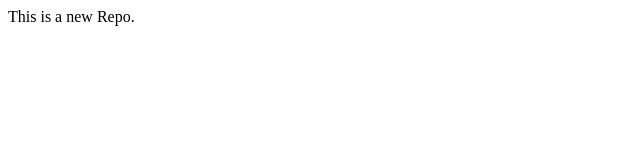
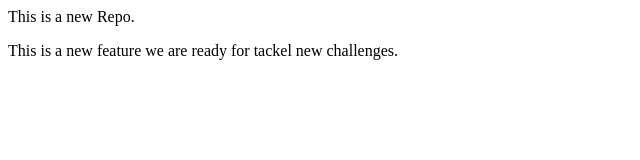
Before and after one commit to Ank84/LocalRepo, a plain HTML site: page index.html in a window 1280 px wide. Shown: the whole page, without its empty margins (0-640 px from the left). Drawn offline with Linux system fonts and the light colour scheme.

Commit message:
New feature

```diff
--- a/index.html
+++ b/index.html
@@ -1 +1,4 @@
 <p>This is a new Repo.</p>
+<p>This is a new feature
+    we are ready for tackel new challenges.
+</p>
```
